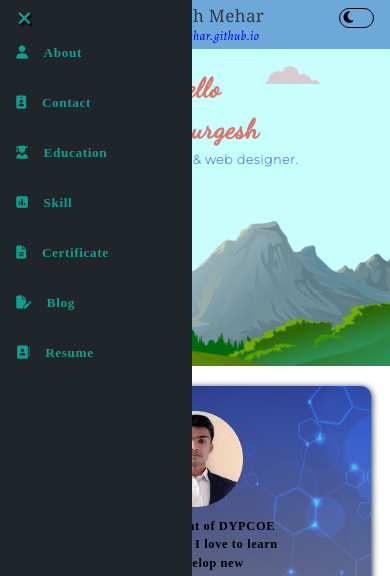
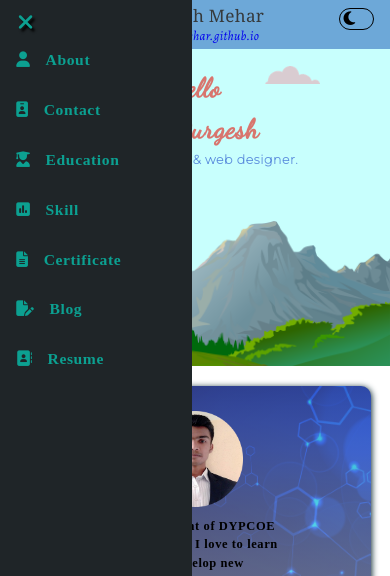
Before and after one commit to durgeshmehar/durgeshcv.github.io, a plain HTML site: page index.html in a window 390 px wide. Both pictures are taken after a click on the icon 21 px from the left and 22 px from the top of the page. Shown: the top 576 px of the page. Drawn offline with nearby package versions, Linux system fonts and the light colour scheme; a script that the page names is missing; a web font is replaced by a local one.

Commit message:
Font size increases

```diff
--- a/css/style.css
+++ b/css/style.css
@@ -668,7 +668,7 @@ hr {
 
 @media screen and ( max-width: 600px){
     .navigation ul li a ,.navigation ul li a .fa-solid {
-        font-size: 3.4vw;
+        font-size: 4vw;
         color: #0ca091;
         font-weight: 600;
     }
@@ -713,12 +713,12 @@ hr {
     #cross{
         width:fit-content;
         color: #0ca091;
-        font-size: 4.7vw;
-        margin:0.5vw 0vw 0.5vw 0.5vw;
+        font-size: 5.5vw;
+        margin:1vw 0vw 2vw 0.5vw;
         left:4vw;
-        text-shadow: 2px 2px 2px var(--navText);
+        text-shadow: 2.5px 2.5px 2.5px var(--navText);
         z-index: 40;
-        top:2vw;
+        top:2.2vw;
         position: fixed;
         display: none;
     }
@@ -726,14 +726,13 @@ hr {
     .navigation{
         /* display: none; */
         background-color: #1f2528;
-
         visibility: hidden;
         width:35vw;
         float: left;
         height:100vh;
         overflow: hidden;
         position:fixed;
-        padding-top:8vw;
+        padding-top:10vw;
         margin-right: 1vw;
 
     }
--- a/javascript/index.js
+++ b/javascript/index.js
@@ -106,7 +106,7 @@ $(document).ready(function(){
       setTimeout( callCross, 100);
 
      e.stopPropagation();
-        $("#cross").on('click', function(e) {
+        $("body").on('click', function(e) {
            $('.navigation').css("display","block").animate({ width:-50 },300);
            $('#cross').css("display","none");
            $('#bar').css("display","block");
```
